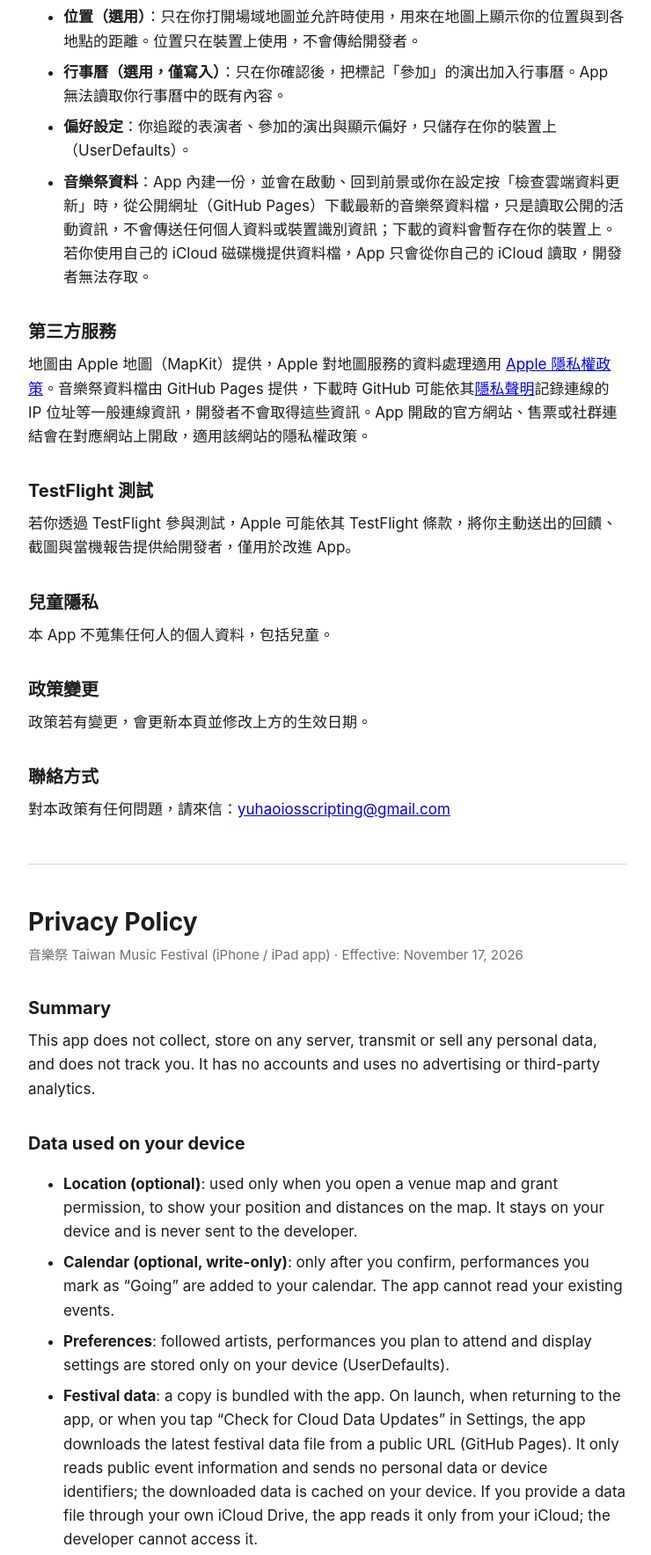
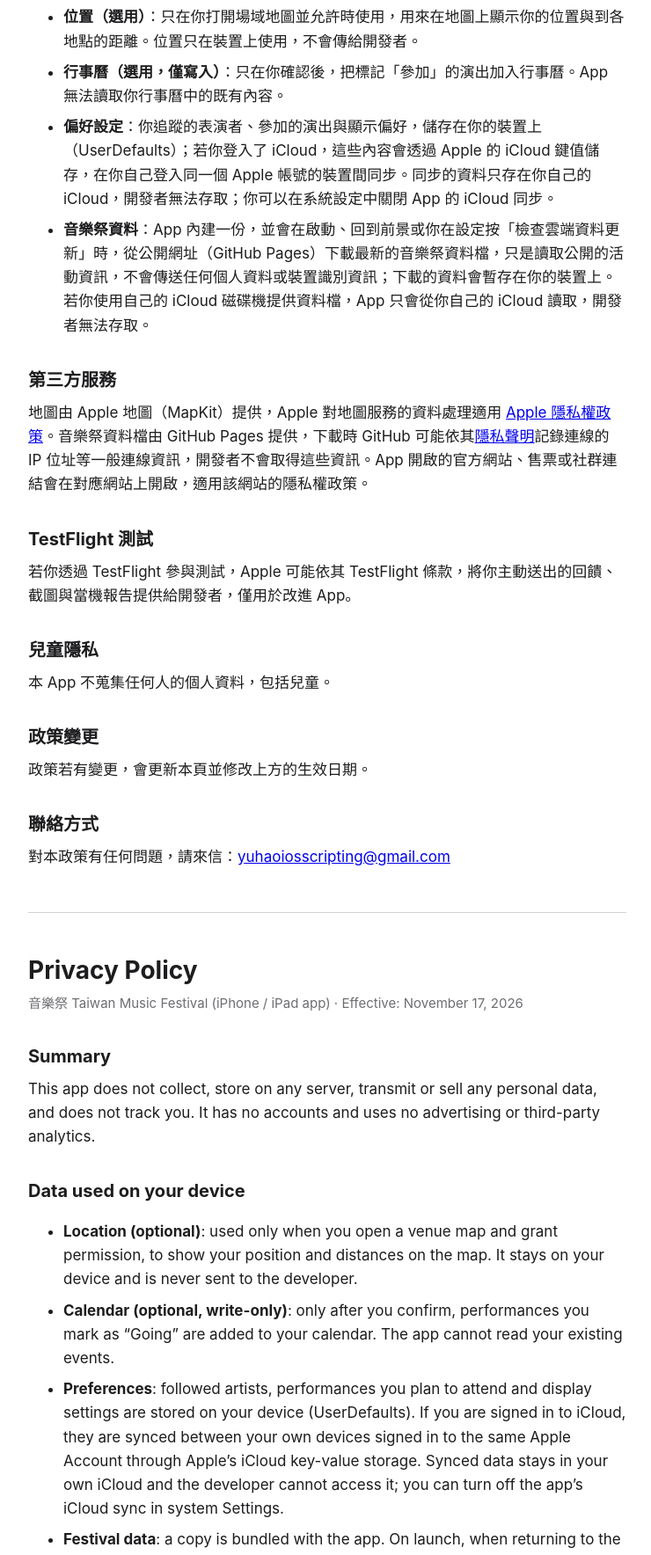
Before and after one commit to yuhao-ios-scripting/taiwan-music-festival-data, a plain HTML site: page privacy/index.html in a window 1280 px wide. Shown: the part 300-2068 px from the top of the page at 88% size, without its empty margins (268-1008 px from the left). Drawn offline with Linux system fonts and the light colour scheme.

Commit message:
Update privacy policy: iCloud sync of personal state

```diff
--- a/privacy/index.html
+++ b/privacy/index.html
@@ -30,7 +30,7 @@
 <ul>
   <li><strong>位置（選用）</strong>：只在你打開場域地圖並允許時使用，用來在地圖上顯示你的位置與到各地點的距離。位置只在裝置上使用，不會傳給開發者。</li>
   <li><strong>行事曆（選用，僅寫入）</strong>：只在你確認後，把標記「參加」的演出加入行事曆。App 無法讀取你行事曆中的既有內容。</li>
-  <li><strong>偏好設定</strong>：你追蹤的表演者、參加的演出與顯示偏好，只儲存在你的裝置上（UserDefaults）。</li>
+  <li><strong>偏好設定</strong>：你追蹤的表演者、參加的演出與顯示偏好，儲存在你的裝置上（UserDefaults）；若你登入了 iCloud，這些內容會透過 Apple 的 iCloud 鍵值儲存，在你自己登入同一個 Apple 帳號的裝置間同步。同步的資料只存在你自己的 iCloud，開發者無法存取；你可以在系統設定中關閉 App 的 iCloud 同步。</li>
   <li><strong>音樂祭資料</strong>：App 內建一份，並會在啟動、回到前景或你在設定按「檢查雲端資料更新」時，從公開網址（GitHub Pages）下載最新的音樂祭資料檔，只是讀取公開的活動資訊，不會傳送任何個人資料或裝置識別資訊；下載的資料會暫存在你的裝置上。若你使用自己的 iCloud 磁碟機提供資料檔，App 只會從你自己的 iCloud 讀取，開發者無法存取。</li>
 </ul>
 
@@ -63,7 +63,7 @@
 <ul>
   <li><strong>Location (optional)</strong>: used only when you open a venue map and grant permission, to show your position and distances on the map. It stays on your device and is never sent to the developer.</li>
   <li><strong>Calendar (optional, write-only)</strong>: only after you confirm, performances you mark as “Going” are added to your calendar. The app cannot read your existing events.</li>
-  <li><strong>Preferences</strong>: followed artists, performances you plan to attend and display settings are stored only on your device (UserDefaults).</li>
+  <li><strong>Preferences</strong>: followed artists, performances you plan to attend and display settings are stored on your device (UserDefaults). If you are signed in to iCloud, they are synced between your own devices signed in to the same Apple Account through Apple’s iCloud key-value storage. Synced data stays in your own iCloud and the developer cannot access it; you can turn off the app’s iCloud sync in system Settings.</li>
   <li><strong>Festival data</strong>: a copy is bundled with the app. On launch, when returning to the app, or when you tap “Check for Cloud Data Updates” in Settings, the app downloads the latest festival data file from a public URL (GitHub Pages). It only reads public event information and sends no personal data or device identifiers; the downloaded data is cached on your device. If you provide a data file through your own iCloud Drive, the app reads it only from your iCloud; the developer cannot access it.</li>
 </ul>
 
```
